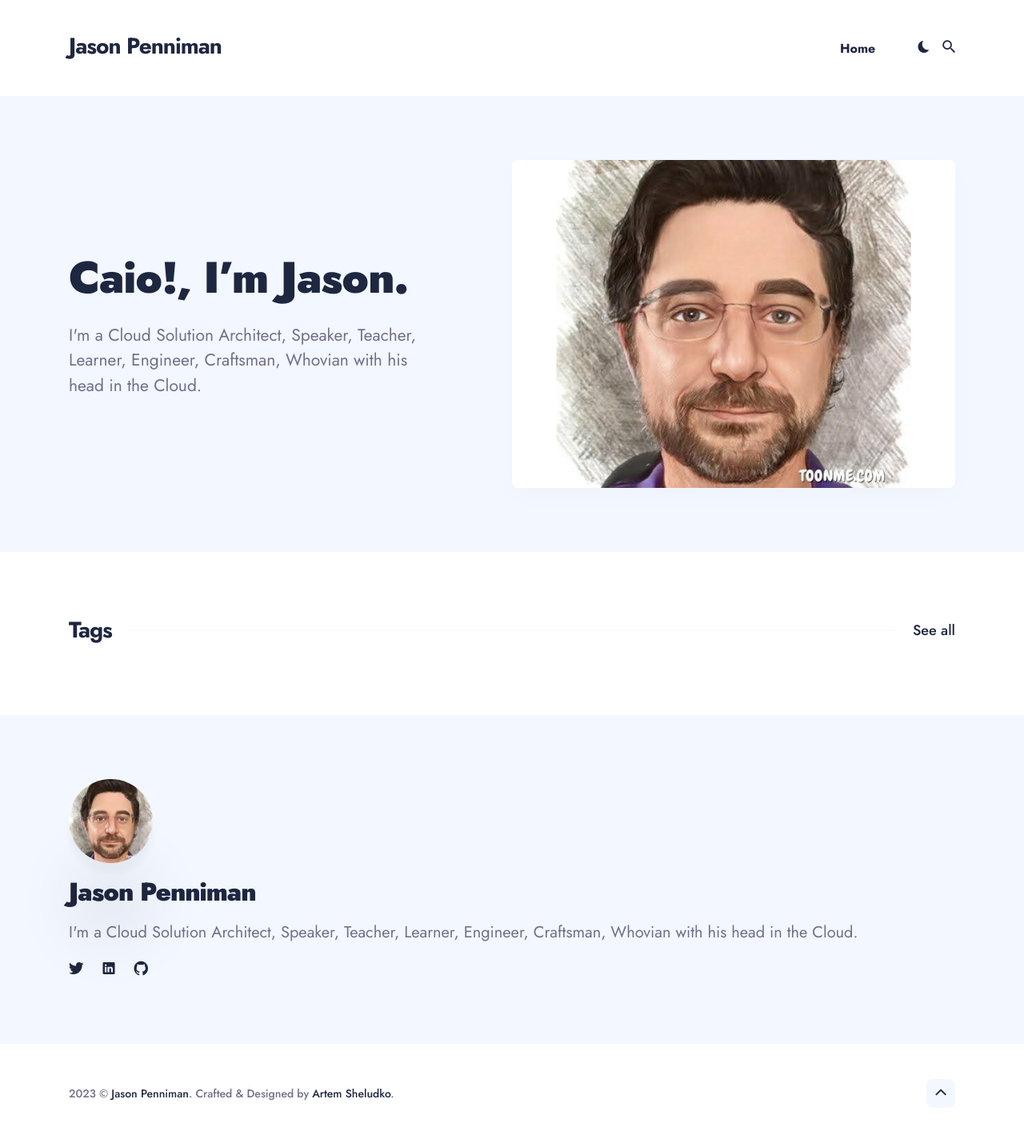
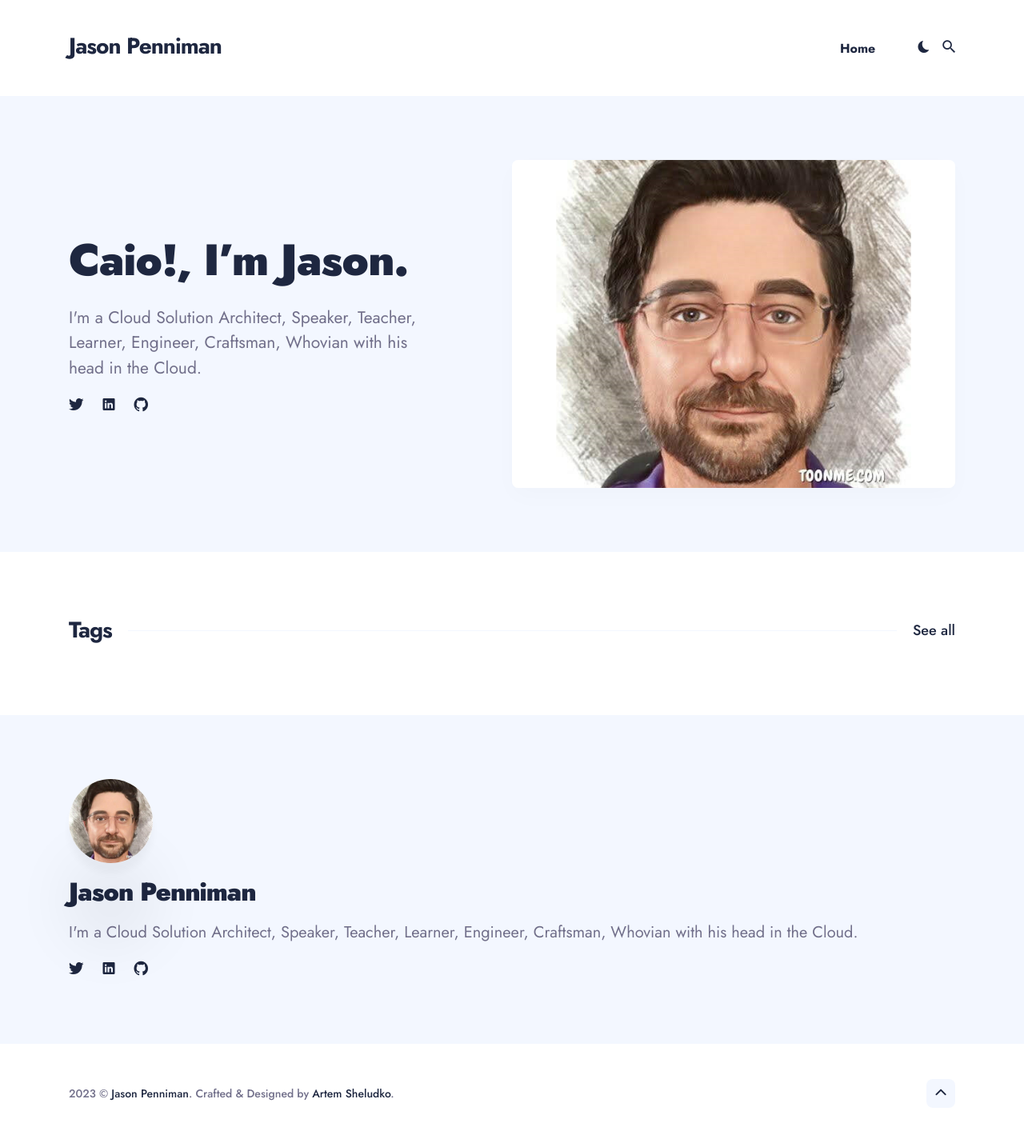
Before and after one commit to jpenniman/jpenniman.github.io, a Jekyll site: the page built from index.html, in a window 1280 px wide. Shown: the whole page at 80% size. Built offline with Jekyll 4.4.1, drawn with Linux system fonts in a browser that asks for light colours; nearby versions of some CDN libraries; the list of posts is cut into pages by our own code.

Commit message:
Fixed social

```diff
--- a/_config.yml
+++ b/_config.yml
@@ -17,7 +17,7 @@
 
 social:
 - {icon: "ion-logo-twitter", link: "https://twitter.com/thearchitect452"}
-- {icon: "ion-logo-linkedin", link: "https://linkedin.com/jpenniman"}
+- {icon: "ion-logo-linkedin", link: "https://www.linkedin.com/in/jasonpenniman/"}
 - {icon: "ion-logo-github", link: "https://github.com/jpenniman"}
 
 # Example of adding a new link to the footer - {icon: "ion-logo-dribbble", link: "https://dribbble.com"}
--- a/_includes/hero.html
+++ b/_includes/hero.html
@@ -8,6 +8,18 @@
           <div class="hero__left">
             <h1 class="hero__title">{{ site.hero.hero__title }}</h1>
             <p class="hero__description">{{ site.hero.hero__description }}</p>
+            {% if site.social %}
+            <div class="social">
+              <ul class="social__list list-reset">
+                {% for social in site.social %}
+                <li class="social__item">
+                  <a class="social__link" href="{{social.link}}" target="_blank" rel="noopener"
+                    aria-label="{{social.label}} link"><i class="ion {{social.icon}}"></i></a>
+                </li>
+                {% endfor %}
+              </ul>
+            </div>
+            {% endif %}
             {% if site.mailchimp == "enable" %}
             <div class="hero__subscribe">
               <form class="subscribe-form validate"
```
